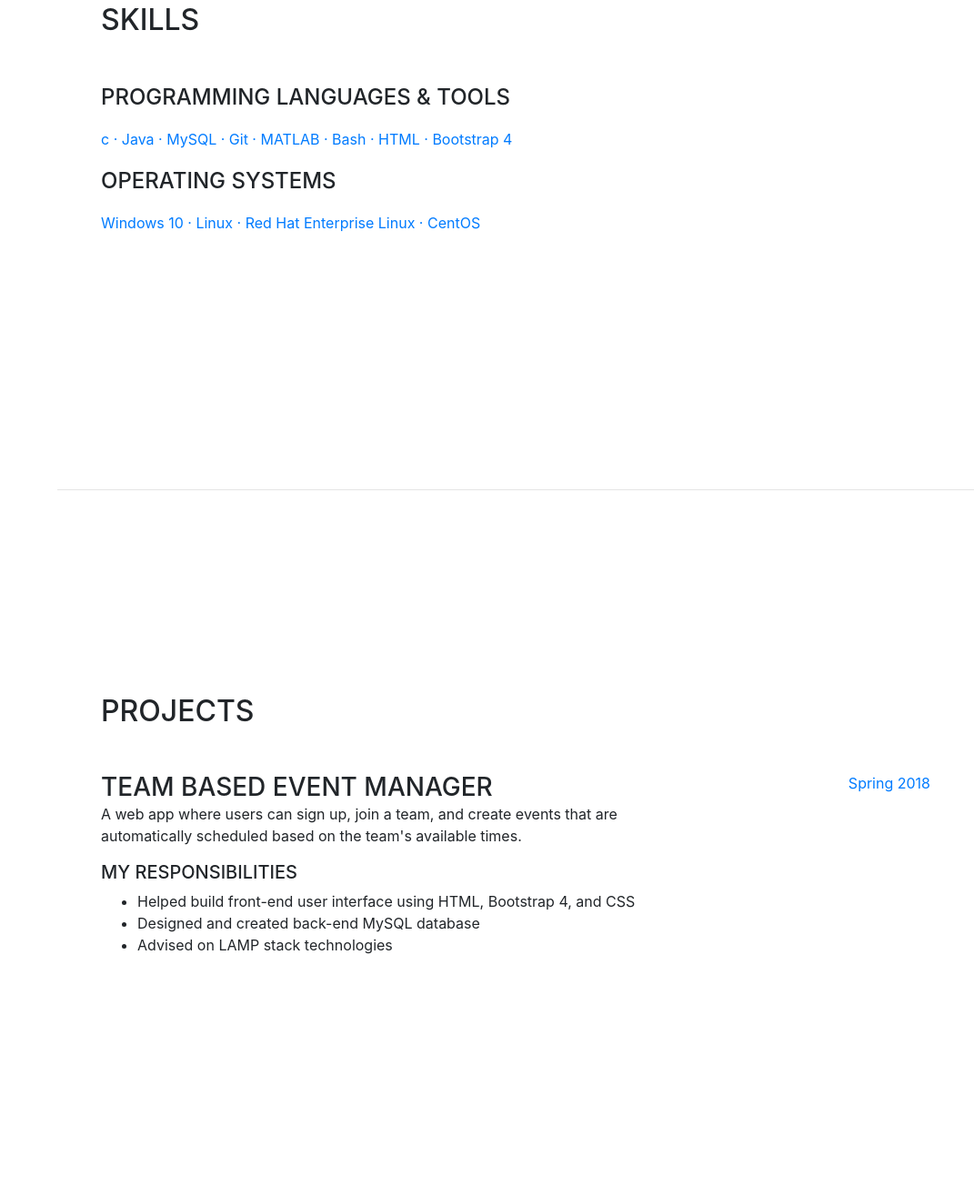
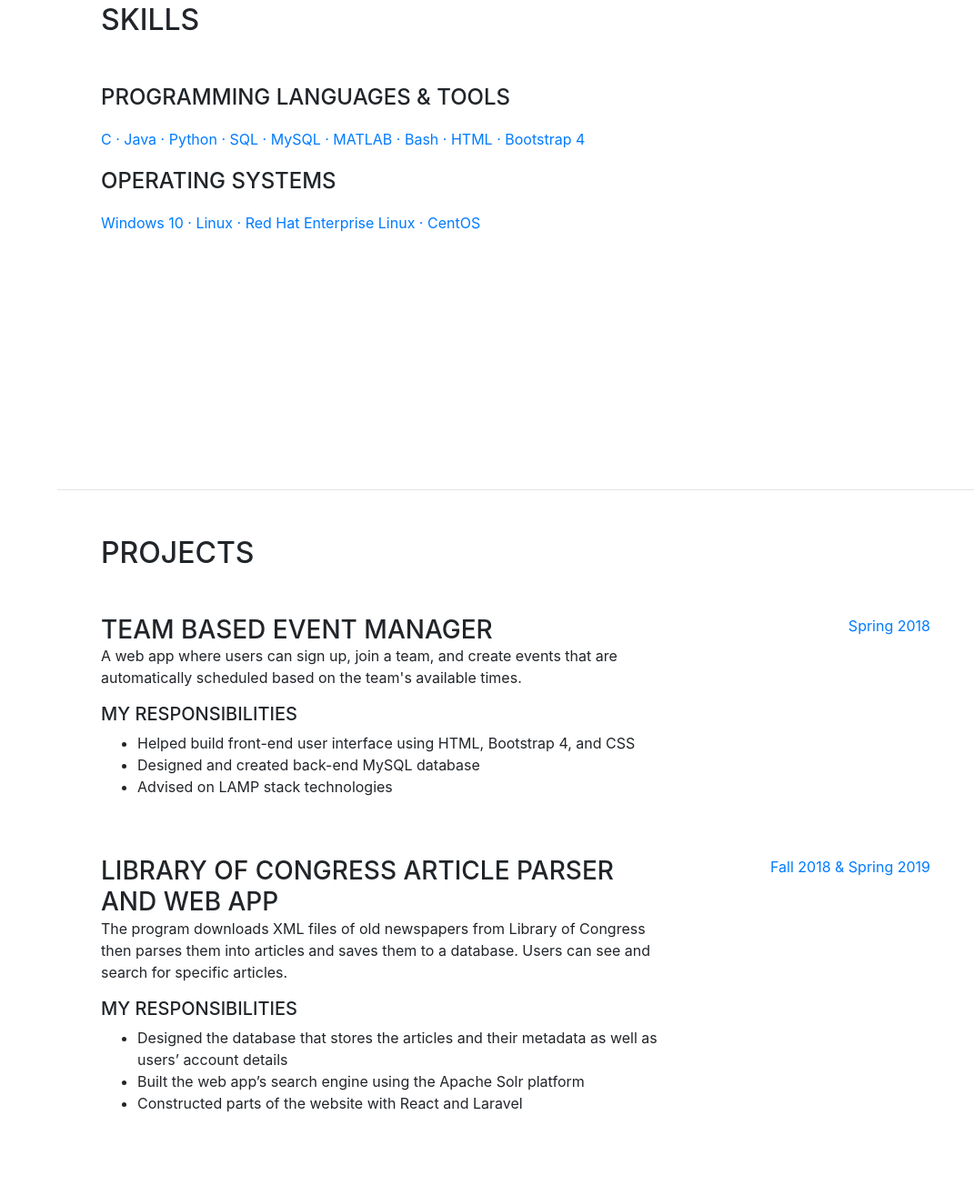
Before and after one commit to coleSil/personal_site, a website with bundled scripts: page index.html in a window 1280 px wide. Shown: the part 2665-3980 px from the top of the page at 91% size, without its empty margins (209-1280 px from the left). Built offline with nearby package versions, Linux system fonts and the light colour scheme; a web font is replaced by a local one.

Commit message:
Updated projects and Resume

```diff
--- a/index.html
+++ b/index.html
@@ -71,7 +71,7 @@
             <a href="mailto:colesilvernail@gmail.com">cole.silvernail@gmail.com</a>
           </div>
           <p class="lead mb-2">Hi, my name is Cole. I am a student at the University of Central Florida pursuing a bachelor's degree in Computer Science. I have experience and academic knowledge in many fields, including Finance, but I have found a career path I am passionate about in computer science. </p>
-          <a href="/documents/Resume_September2018.pdf" class="btn btn-primary mb-5">Download Resume</a>
+          <a href="/documents/Resume_January2019.pdf" class="btn btn-primary mb-5">Download Resume</a>
           <div class="social-icons">
             <a href="https://www.linkedin.com/in/cole-silvernail-312874170/">
               <i class="fab fa-linkedin-in"></i>
@@ -188,7 +188,7 @@
           <h2 class="mb-5">Skills</h2>
 
           <div class="subheading mb-3">Programming Languages &amp; Tools</div>
-          <p class="text-primary">c · Java · MySQL · Git · MATLAB · Bash · HTML · Bootstrap 4</p>
+          <p class="text-primary">C · Java · Python · SQL · MySQL · MATLAB · Bash · HTML · Bootstrap 4</p>
 
           <div class="subheading mb-3">Operating Systems</div>
           <p class="text-primary">Windows 10 · Linux · Red Hat Enterprise Linux · CentOS</p>
@@ -219,9 +219,23 @@
             </div>
           </div>
 
-          <!-- Web Design and User Experience Project -->
+          <!-- Senior Design Project -->
+          <div class="resume-item d-flex flex-column flex-md-row mb-5">
+            <div class="resume-content mr-auto">
+              <h3 class="mb-0">Library of Congress Article Parser and Web App</h3>
+              <p>The program downloads XML files of old newspapers from Library of Congress then parses them into articles and saves them to a database.  Users can see and search for specific articles.</p>
+              <h5>My Responsibilities</h5>
+              <ul>
+                <li>Designed the database that stores the articles and their metadata as well as users’ account details</li>
+                <li>Built the web app’s search engine using the Apache Solr platform</li>
+                <li>Constructed parts of the website with React and Laravel</li>
+              </ul>
+            </div>
+            <div class="resume-date text-md-right">
+              <span class="text-primary">Fall 2018 & Spring 2019</span>
+            </div>
+          </div>
 
-          <!-- Senior Design Project -->
         </div>
       </section>
 
```
Also changed, not shown: 1 other file.
